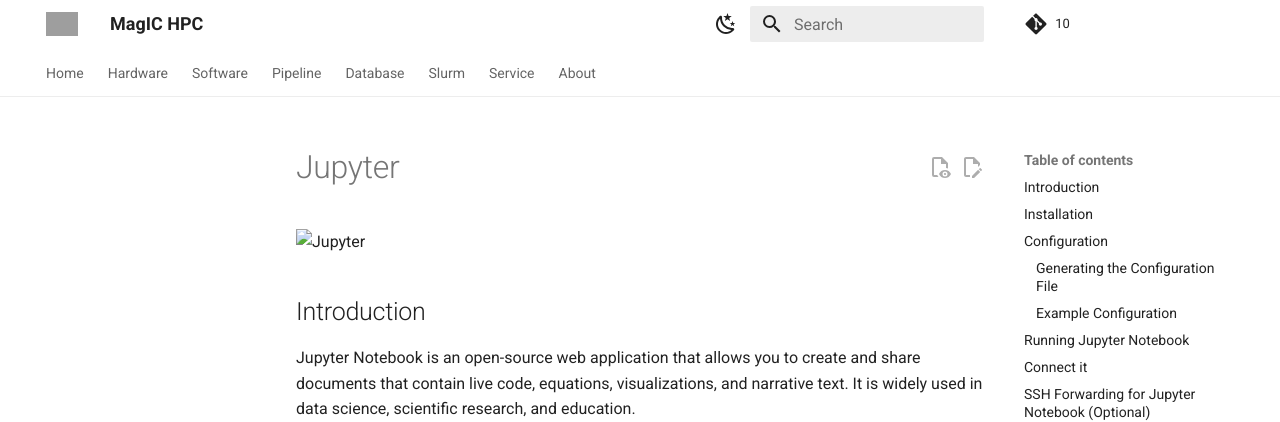
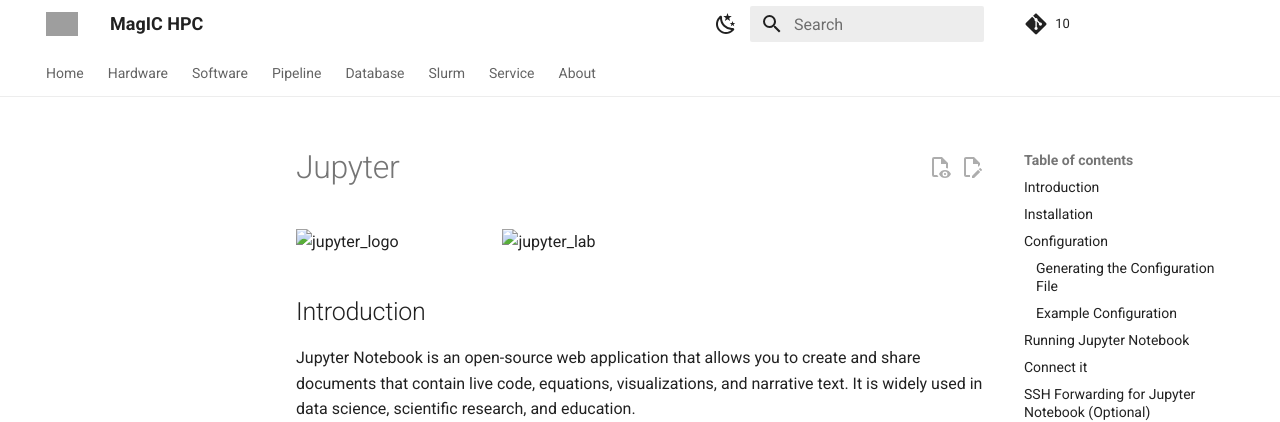
Before and after one commit to magic-inno/MagIC-Cluster-Docs, an MkDocs documentation site: the page built from docs/docs/software/ds_jupyter.md, in a window 1280 px wide. Shown: the top 422 px of the page. Built offline with MkDocs 1.6.1 and Material for MkDocs 9.7.7, drawn with Linux system fonts in a browser that asks for light colours; grey boxes are pictures that could not be loaded.

Commit message:
add jupyter

```diff
--- a/docs/docs/software/ds_jupyter.md
+++ b/docs/docs/software/ds_jupyter.md
@@ -1,6 +1,9 @@
 # Jupyter
 
-<img src="./jupyter.svg" alt="Jupyter" width="203.1" height="85.8">
+ <div style="display: flex; justify-content: space-between;">
+  <img src="./jupyter.svg" alt="jupyter_logo" style="width: 30%;">
+  <img src="./jupyter.webp" alt="jupyter_lab" style="width: 70%;">
+</div>
 
 ## Introduction
 
```
Also changed, not shown: docs/docs/software/jupyter.webp (added).
